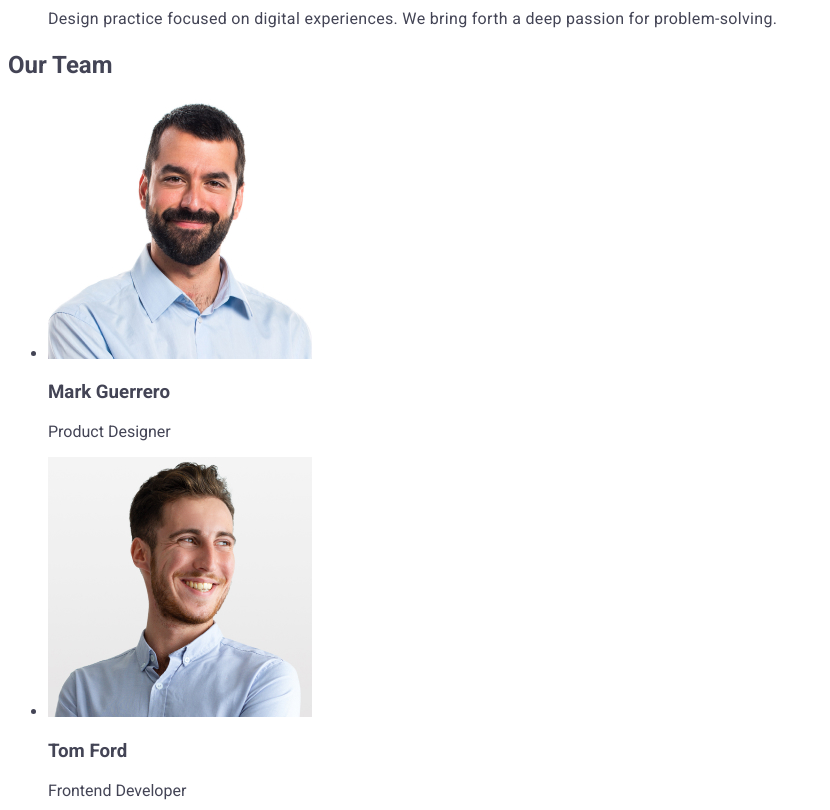
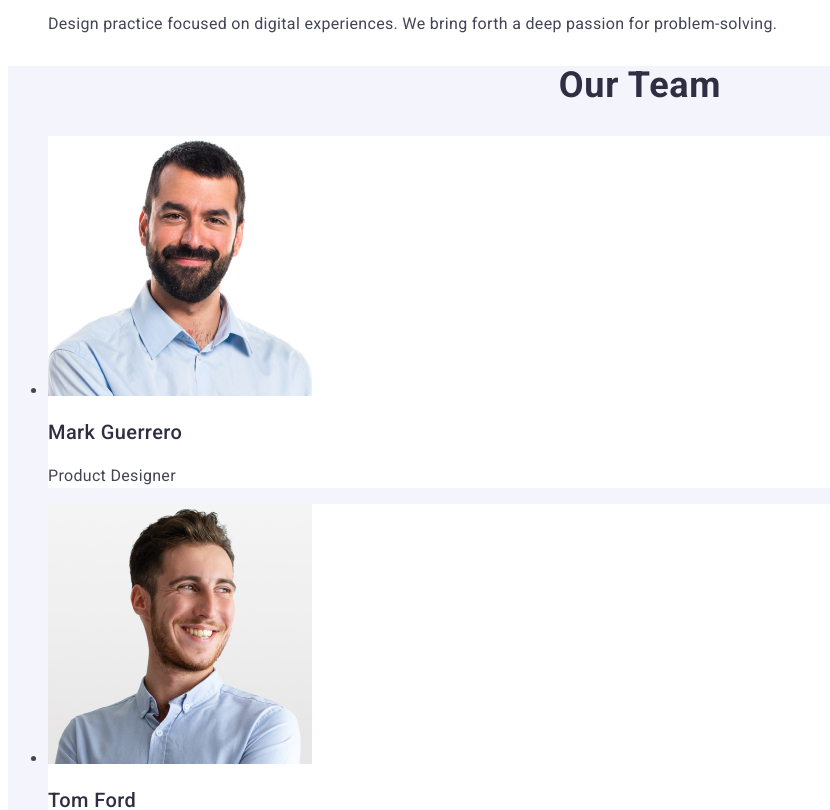
Before and after one commit to kismittt/goit-markup-hw-02, a plain HTML site: page index.html in a window 1280 px wide. Shown: the part 740-1550 px from the top of the page, without its empty margins (0-830 px from the left). Drawn offline with Linux system fonts and the light colour scheme.

Commit message:
add 3 sect

```diff
--- a/css/styles.css
+++ b/css/styles.css
@@ -106,5 +106,35 @@ body {
   line-height: 1.5;
   letter-spacing: 0.02em;
   color: #434455;
+}
+.sec_f{
+  background-color: #F4F4FD;
 
 }
+.h_sec_f {
+  font-size: 36px;
+  line-height: 1.11;
+  text-align: center;
+  letter-spacing: 0.02em;
+  text-transform: capitalize;
+  color: #2e2f42;
+
+}
+.li_sec_f{
+background-color: #FFFFFF;
+}
+.hthree_sec_three {
+  font-weight: 500;
+  font-size: 20px;
+  line-height: 1.2 ;
+  letter-spacing: 0.02em;
+  color: #2e2f42;
+
+}
+.p_sec_f{
+  font-size: 16px;
+  line-height: 1.5;
+  letter-spacing: 0.02em;
+  color: #434455;
+
+}
--- a/index.html
+++ b/index.html
@@ -50,7 +50,7 @@
             <a href="mailto:info@devstudio.com" class="address_link">info@devstudio.com</a>
           </li>
           <li>
-            <a href="tel:+110001111111">+11 (000) 111-11-11</a>
+            <a href="tel:+110001111111" class="address_link">+11 (000) 111-11-11</a>
           </li>
         </ul>
       </address>
@@ -96,29 +96,29 @@
           </li>
         </ul>
       </section>
-       <!-- section 4 -->
-      <section>
-        <h2>Our Team</h2>
+       <!-- section 3/4  111111111111111-->
+      <section class="sec_f">
+        <h2 class="h_sec_f">Our Team</h2>
         <ul>
-          <li>
+          <li class="li_sec_f">
             <img src="./images/img.jpg" alt="Mark Guerrero" width="264" />
-            <h3>Mark Guerrero</h3>
-            <p>Product Designer</p>
+            <h3 class="hthree_sec_three">Mark Guerrero</h3>
+            <p class="p_sec_f">Product Designer</p>
           </li>
-          <li>
+          <li class="li_sec_f">
             <img src="./images/img2.jpg" alt="Tom Ford" width="264" />
-            <h3>Tom Ford</h3>
-            <p>Frontend Developer</p>
+            <h3 class="hthree_sec_three">Tom Ford</h3>
+            <p class="p_sec_f">Frontend Developer</p>
           </li>
-          <li>
+          <li class="li_sec_f">
             <img src="./images/img3.jpg" alt="Camila Garcia" width="264" />
-            <h3>Camila Garcia</h3>
-            <p>Marketing</p>
+            <h3 class="hthree_sec_three">Camila Garcia</h3>
+            <p class="p_sec_f">Marketing</p>
           </li>
-          <li>
+          <li class="li_sec_f">
             <img src="./images/img4.jpg" alt="Daniel Wilson" width="264" />
-            <h3>Daniel Wilson</h3>
-            <p>UI Designer</p>
+            <h3 class="hthree_sec_three">Daniel Wilson</h3>
+            <p class="p_sec_f">UI Designer</p>
           </li>
         </ul>
       </section>
```
